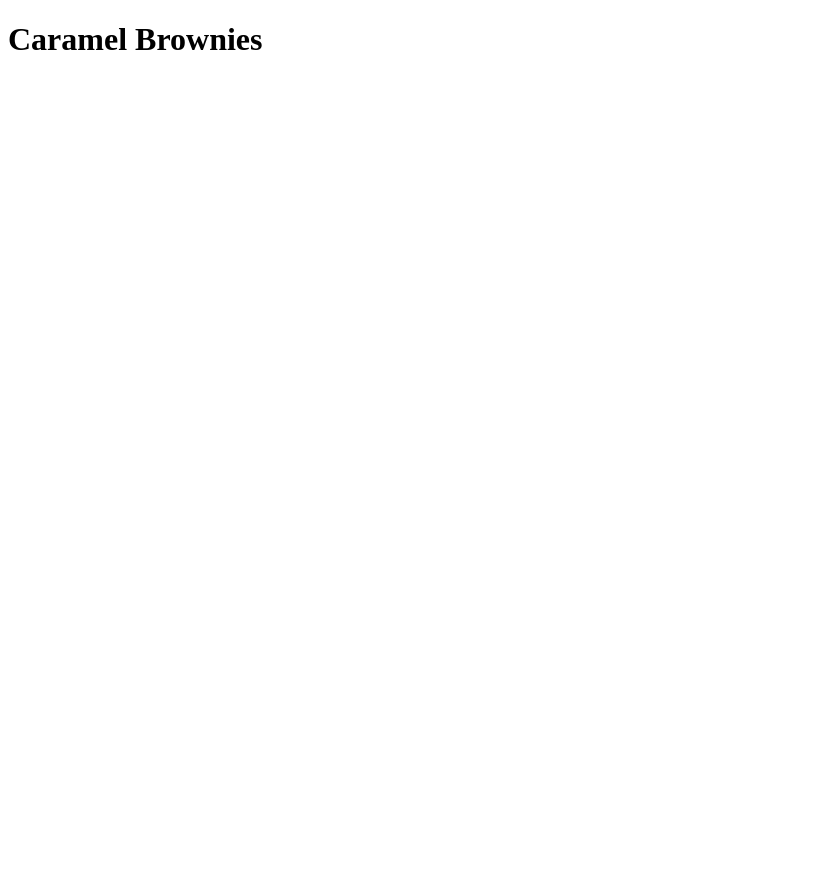
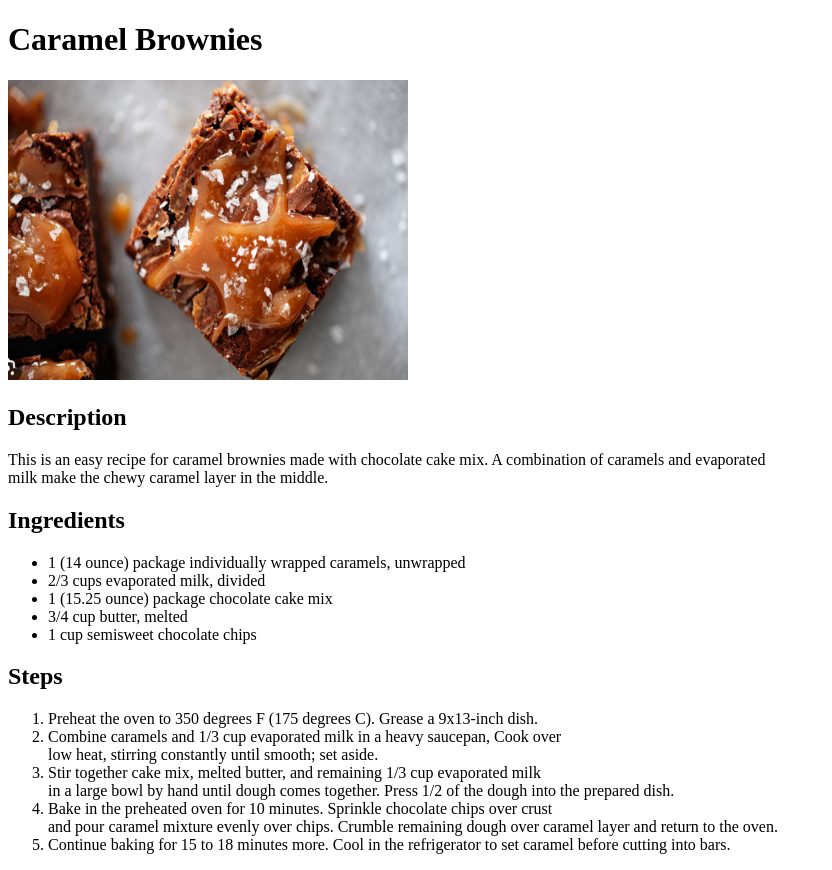
Before and after one commit to VaaneeTripathi/odin-recipes, a plain HTML site: page recipes/caramelbrownies.html in a window 1280 px wide. Shown: the whole page, without its empty margins (0-832 px from the left). Before the commit the page ends 800 px from the top, so only its background shows below. Drawn offline with Linux system fonts and the light colour scheme.

Commit message:
Add the content for the Caramel Brownie page
Added a description, the ingredients and the steps.

```diff
--- a/recipes/caramelbrownies.html
+++ b/recipes/caramelbrownies.html
@@ -6,5 +6,27 @@
     </head>
     <body>
         <h1>Caramel Brownies</h1>
+        <img src="../images/brownie.png" height="300" width="400" alt = "A brownie with caramel drizzle and sea salt flakes on top">
+        <h2>Description</h2>
+        This is an easy recipe for caramel brownies made with chocolate cake mix. A combination of caramels and evaporated <br>
+        milk make the chewy caramel layer in the middle.
+
+        <h2>Ingredients</h2>
+        <ul>
+            <li>1 (14 ounce) package individually wrapped caramels, unwrapped</li>
+            <li>2/3 cups evaporated milk, divided</li>
+            <li>1 (15.25 ounce) package chocolate cake mix</li>
+            <li>3/4 cup butter, melted</li>
+            <li>1 cup semisweet chocolate chips</li>
+        </ul>
+
+        <h2>Steps</h2>
+        <ol>
+            <li>Preheat the oven to 350 degrees F (175 degrees C). Grease a 9x13-inch dish.</li>
+            <li>Combine caramels and 1/3 cup evaporated milk in a heavy saucepan, Cook over <br> low heat, stirring constantly until smooth; set aside. </li>
+            <li>Stir together cake mix, melted butter, and remaining 1/3 cup evaporated milk <br>in a large bowl by hand until dough comes together. Press 1/2 of the dough into the prepared dish.</li>
+            <li>Bake in the preheated oven for 10 minutes. Sprinkle chocolate chips over crust <br> and pour caramel mixture evenly over chips. Crumble remaining dough over caramel layer and return to the oven.</li>
+            <li>Continue baking for 15 to 18 minutes more. Cool in the refrigerator to set caramel before cutting into bars.</li>
+        </ol>
     </body>
 </html>
```
